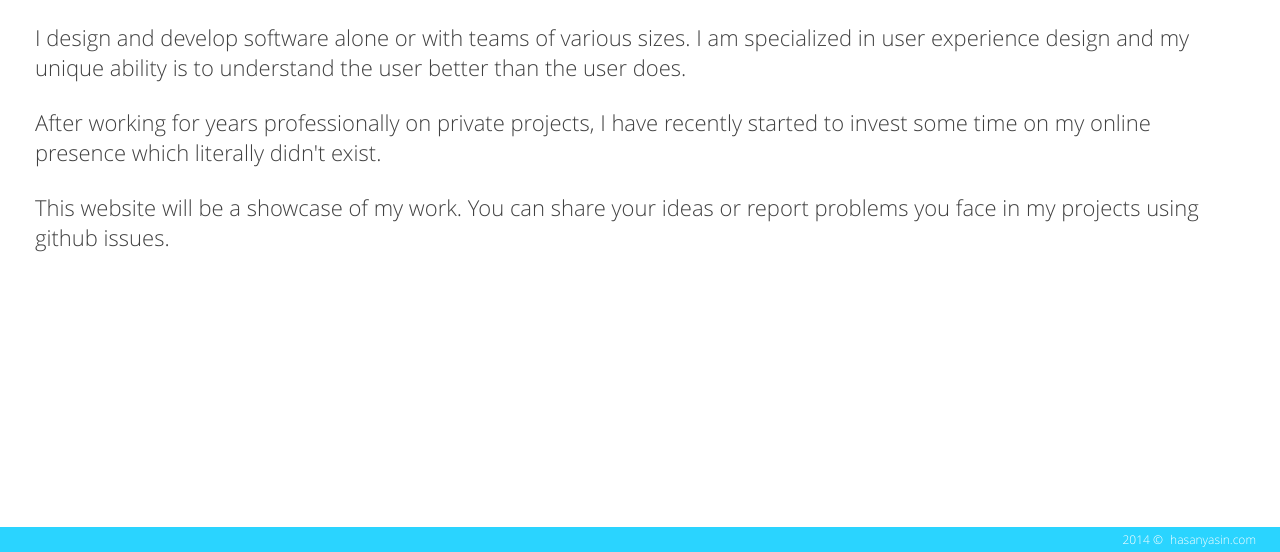
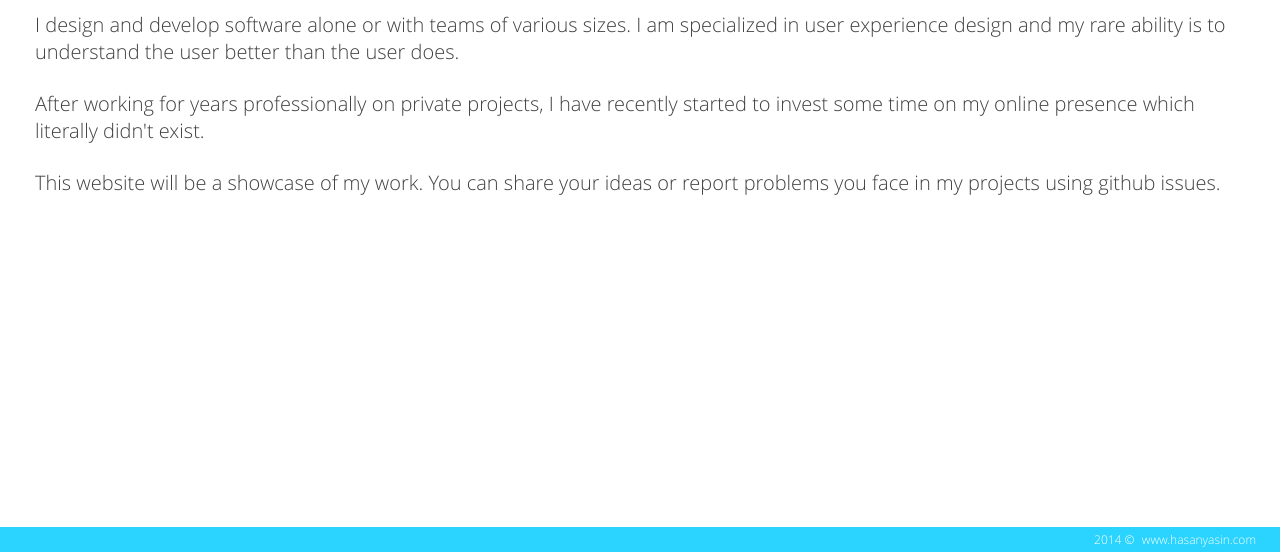
Before and after one commit to hasanyasin/hasanyasin.github.io, a plain HTML site: page index.html in a window 1280 px wide. Shown: the part 248-800 px from the top of the page. Drawn offline with Linux system fonts and the light colour scheme.

Commit message:
Small fixes

```diff
--- a/css/main.css
+++ b/css/main.css
@@ -1 +1 @@
-@font-face{font-family:'Open Sans';font-style:normal;font-weight:300;src:local('Open Sans Light'),local('OpenSans-Light'),url(../fonts/OpenSans-Light.woff) format('woff')}@font-face{font-family:'Open Sans';font-style:normal;font-weight:400;src:local('Open Sans'),local('OpenSans'),url(../fonts/OpenSans.woff) format('woff')}@font-face{font-family:'Open Sans';font-style:normal;font-weight:700;src:local('Open Sans Bold'),local('OpenSans-Bold'),url(../fonts/) format('woff')}@font-face{font-family:'Open Sans';font-style:italic;font-weight:300;src:local('Open Sans Light Italic'),local('OpenSansLight-Italic'),url(../fonts/OpenSansLight-Italic.woff) format('woff')}@font-face{font-family:'Open Sans';font-style:italic;font-weight:400;src:local('Open Sans Italic'),local('OpenSans-Italic'),url(../fonts/OpenSans-Italic.woff) format('woff')}body{margin:0;padding:0;font-family:'Open Sans';font-size:22px;font-weight:300;background:#fff;color:#404040}#nav a,#nav span{display:inline-block;margin:0 1px 0 0;padding:50px 15px 15px;background:#2ad4ff;color:#fff}#nav a:hover{background:#ffc540}#nav a:last-child{border-bottom-right-radius:18px;padding-right:24px}#footer{position:fixed;bottom:0;left:0;right:0;margin:0;padding:4px 20px;font-size:12px;text-align:right;background:#2ad4ff;color:#fff}#footer a{background:#2ad4ff;color:#fff}a{padding:0 4px;color:#fff;background:#2ad4ff;text-decoration:none}h1{font-weight:300;margin:0;padding:30px}p{margin:0 0 25px;padding:0 35px}
+@font-face{font-family:'Open Sans';font-style:normal;font-weight:300;src:local('Open Sans Light'),local('OpenSans-Light'),url(../fonts/OpenSans-Light.woff) format('woff')}@font-face{font-family:'Open Sans';font-style:normal;font-weight:400;src:local('Open Sans'),local('OpenSans'),url(../fonts/OpenSans.woff) format('woff')}@font-face{font-family:'Open Sans';font-style:normal;font-weight:700;src:local('Open Sans Bold'),local('OpenSans-Bold'),url(../fonts/) format('woff')}@font-face{font-family:'Open Sans';font-style:italic;font-weight:300;src:local('Open Sans Light Italic'),local('OpenSansLight-Italic'),url(../fonts/OpenSansLight-Italic.woff) format('woff')}@font-face{font-family:'Open Sans';font-style:italic;font-weight:400;src:local('Open Sans Italic'),local('OpenSans-Italic'),url(../fonts/OpenSans-Italic.woff) format('woff')}body{margin:0;padding:0;font-family:'Open Sans';font-size:20px;font-weight:300;background:#fff;color:#404040}#nav a,#nav span{display:inline-block;margin:0 1px 0 0;padding:50px 15px 15px;background:#2ad4ff;color:#fff}#nav a:hover{background:#ffc540}#nav a:last-child{border-bottom-right-radius:18px;padding-right:24px}#footer{position:fixed;bottom:0;left:0;right:0;margin:0;padding:4px 20px;font-size:12px;text-align:right;background:#2ad4ff;color:#fff}#footer a{background:#2ad4ff;color:#fff}a{padding:0 4px;color:#fff;background:#2ad4ff;text-decoration:none}h1{font-weight:300;margin:0;padding:30px}p{margin:0 0 25px;padding:0 35px}
--- a/index.html
+++ b/index.html
@@ -1,10 +1,10 @@
-<!DOCTYPE html><html><head><title>Personal Space of hasanyasin</title><link rel="stylesheet" type="text/css" href="css/main.css"></head><body class="main"><div class="wrapper"><div id="nav"> <a href="/">hasanyasin.com</span><a href="/projects.html">Projects</a><a href="/contact.html">Contact</a></div><div class="content"><h1 id="welcome">Welcome</h1>
+<!DOCTYPE html><html><head><title>Personal Space of hasanyasin</title><link rel="stylesheet" type="text/css" href="css/main.css"></head><body class="main"><div class="wrapper"><div id="nav"> <a href="/">hy's Home</span><a href="/projects.html">Projects</a><a href="/contact.html">Contact</a></div><div class="content"><h1 id="welcome">Welcome</h1>
 <p>Before anything else, I am proud father of a genius son.</p>
 <p>I design and develop software alone or with teams of various sizes. I am
-specialized in user experience design and my unique ability is to understand the
+specialized in user experience design and my rare ability is to understand the
 user better than the user does.</p>
 <p>After working for years professionally on private projects, I have recently
 started to invest some time on my online presence which literally didn&#39;t exist.</p>
 <p>This website will be a showcase of my work. You can share your ideas or report
 problems you face in my projects using github issues.</p>
-</div><div id="footer">2014 &copy; <a href="http://hasanyasin.com">hasanyasin.com</a></div></div></body></html>
+</div><div id="footer">2014 &copy; <a href="http://www.hasanyasin.com">www.hasanyasin.com</a></div></div></body></html>
```
Also changed, not shown: contact.html (+2 -2 lines), projects.html (+1 -1 lines), 1 other file.
